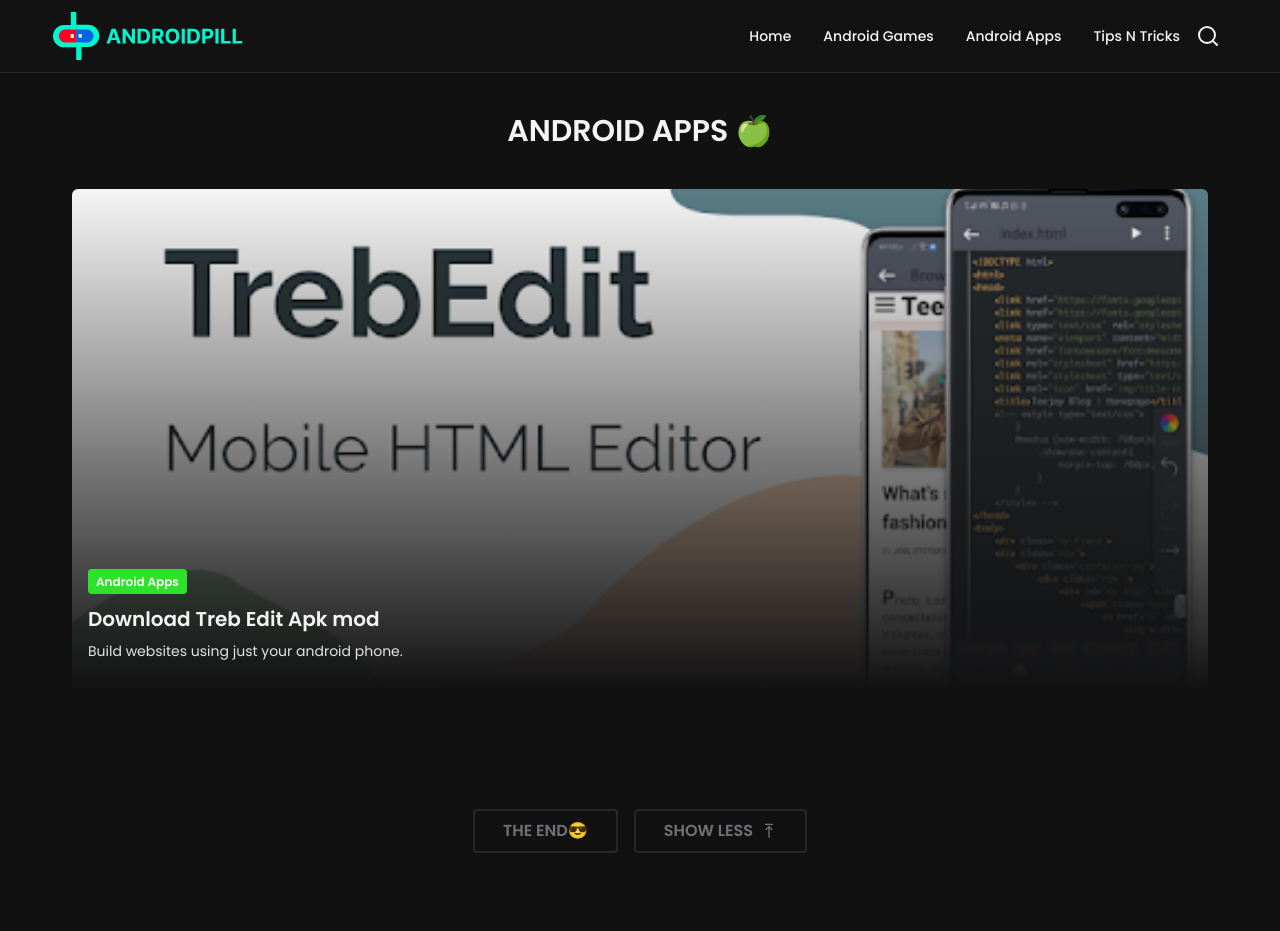
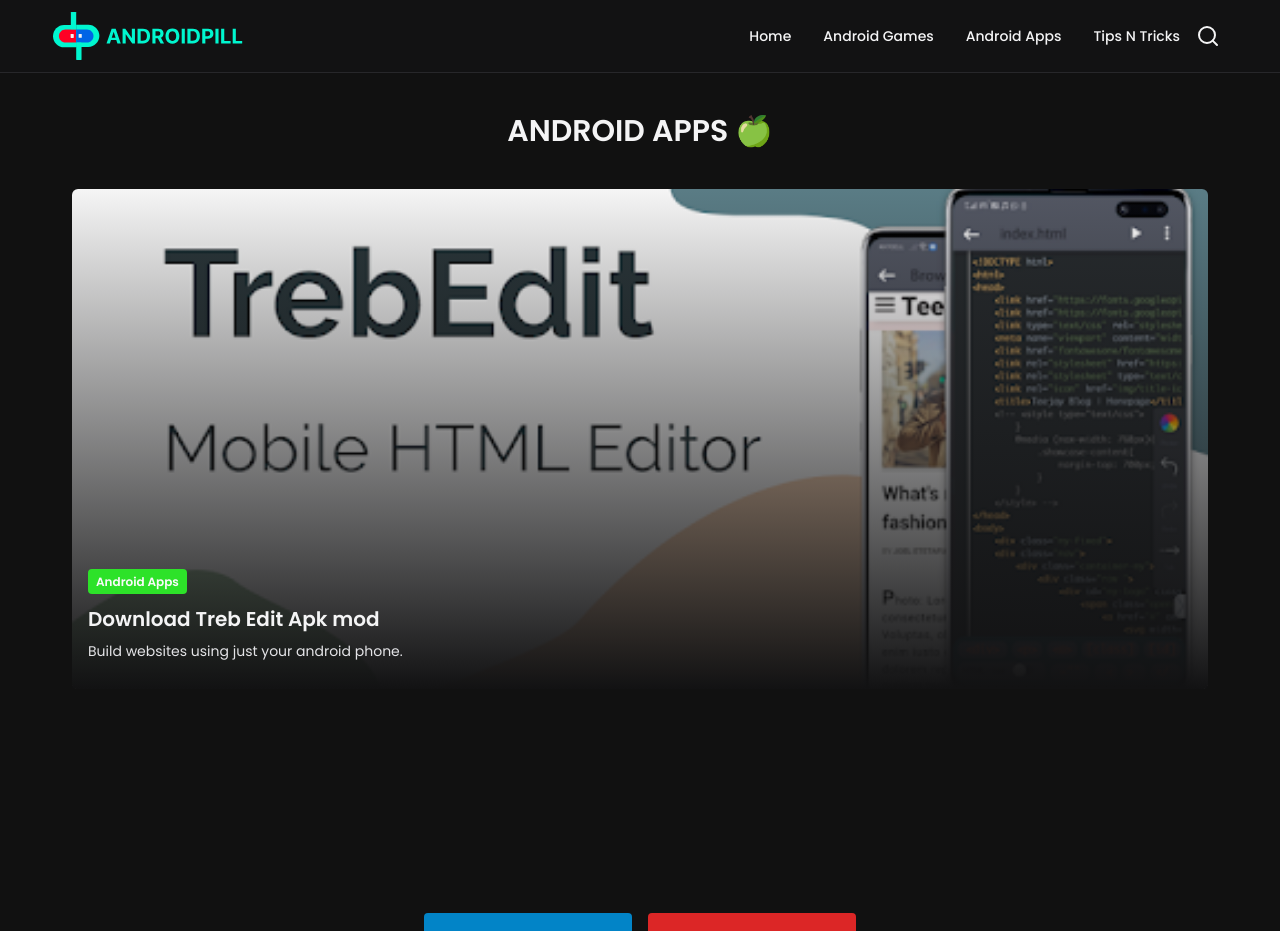
Before and after one commit to chinnaji/Androidpill, a Next.js app: page /android-apps in a window 1280 px wide. Shown: the top 931 px of the page. Built offline with nearby package versions, Linux system fonts and the light colour scheme.

Commit message:
updated pages

```diff
--- a/pages/android-apps.tsx
+++ b/pages/android-apps.tsx
@@ -91,7 +91,7 @@
         ANDROID APPS 🍏
       </h1>
       <OtherHero heroPosts={posts[0]} />
-      <OtherPostsSection otherPosts={posts.slice(1)} />
+      {/* <OtherPostsSection otherPosts={posts.slice(1)} /> */}
 
       <NativeBanners type={2} />
       {/* <OtherPostsSection otherPosts={posts.slice(1)} /> */}
--- a/pages/tips-n-tricks.tsx
+++ b/pages/tips-n-tricks.tsx
@@ -5,11 +5,12 @@
 import Image from "next/image";
 import MainHero from "../components/MainHero";
 import Head from "next/head";
+
+import NativeBanners from "../components/ads/NativeBanners";
+import OtherHero from "../components/OtherHero";
 import TrendingSection from "../components/TrendingSection";
 import OtherPostsSection from "../components/OtherPostsSection";
 import NoticeBoard from "../components/NoticeBoard";
-import NativeBanners from "../components/ads/NativeBanners";
-import OtherHero from "../components/OtherHero";
 export interface postData {
   frontMatter: FrontMatter;
   slug: string;
@@ -90,11 +91,10 @@
       <h1 className="text-center text-zinc-100 font-semibold text-2xl md:text-3xl my-10">
         TIPS N&apos; TRICKS
       </h1>
-      <OtherHero heroPosts={posts.slice(0, 3)} />
+      <OtherHero heroPosts={posts[0]} />
       {/* <OtherPostsSection otherPosts={posts.slice(3)} /> */}
 
       <NativeBanners type={2} />
-      <OtherPostsSection otherPosts={posts.slice(1)} />
     </main>
   );
 };
```
